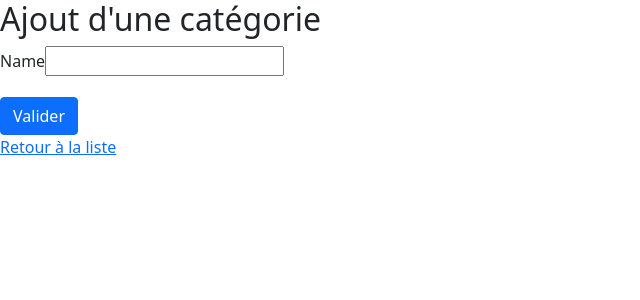
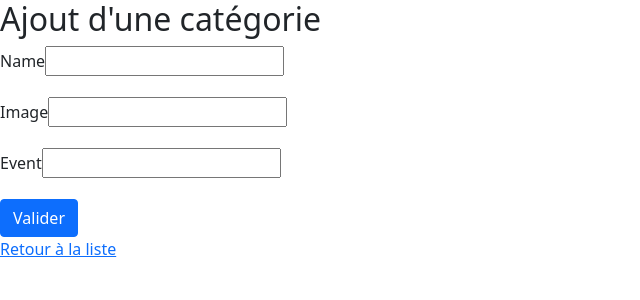
Before and after one commit to Taikhun88/travelmate, a Symfony app: template travel-mate-back/templates/backoffice/category/new.html.twig in a window 1280 px wide. Shown: the top 300 px of the page, without its empty margins (0-640 px from the left). Run offline with Twig, Linux system fonts and the light colour scheme; the template is opened without the code that fills it, so the values that code supplies are empty; form fields are guessed from the names that the template uses; some libraries are stand-ins or nearby versions.

Commit message:
feat : create controller category new --DOING

```diff
--- a/travel-mate-back/templates/backoffice/category/new.html.twig
+++ b/travel-mate-back/templates/backoffice/category/new.html.twig
@@ -7,6 +7,8 @@
     <!-- Nous gènère un formulair de ce type : <form action="" novalidate="novalidate"></form> -->
     {{ form_start(formView, {'attr': {'novalidate': 'novalidate'}}) }}
     {{ form_row(formView.name, {'attr': {'class':'geronimo'}}) }}
+    {{ form_row(formView.image, {'attr': {'class':'geronimo'}}) }}
+    {{ form_row(formView.event, {'attr': {'class':'geronimo'}}) }}
     <button class="btn btn-primary">Valider</button>
     {{ form_end(formView) }}
 
```
